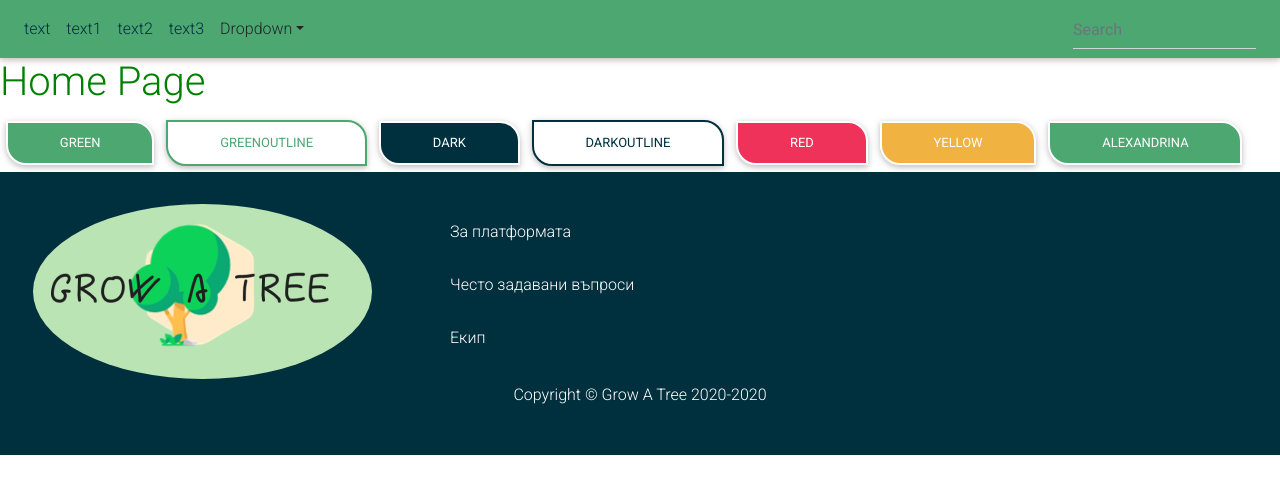
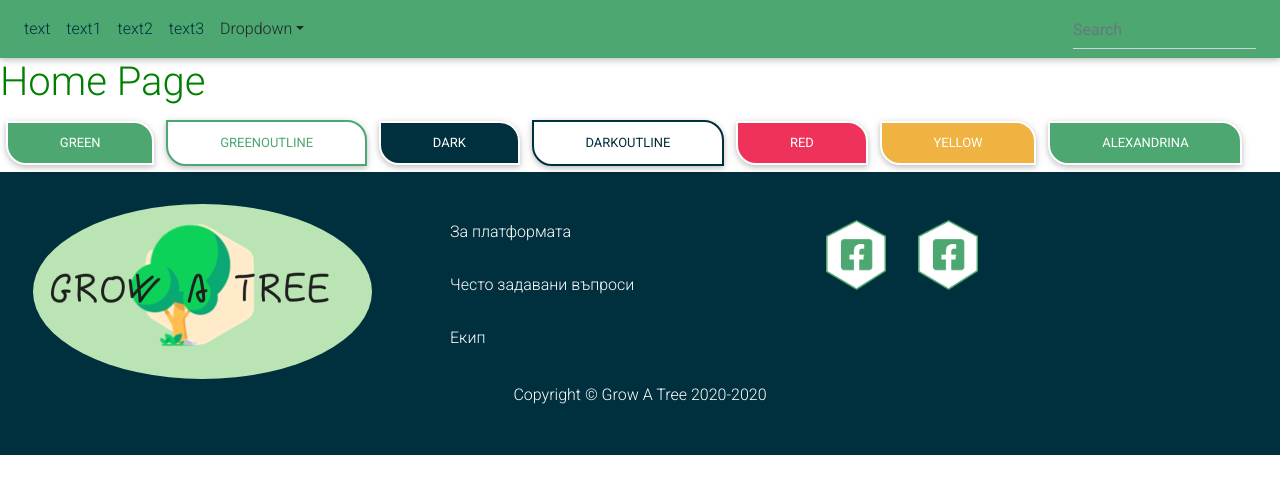
Before and after one commit to Svetloslav15/Grow-a-tree, a React (Create React App) app in the folder src/FrontEnd/: page / in a window 1280 px wide. Shown: the top 494 px of the page. Built offline with nearby package versions, Linux system fonts and the light colour scheme.

Commit message:
add icons

```diff
--- a/src/FrontEnd/src/components/common/Footer/Footer.jsx
+++ b/src/FrontEnd/src/components/common/Footer/Footer.jsx
@@ -2,6 +2,7 @@ import React from 'react';
 import * as style from './Footer.module.scss';
 
 const LogoImage = require('../../../assets/logo.png');
+const FacebookImage = require('../../../assets/facebook.png');
 
 const Footer = () => (
   <div className={`${style.wrapper}`}>
@@ -14,6 +15,10 @@ const Footer = () => (
               <a href="#" className={`${style.link} col-md-12`}>Често задавани въпроси</a>
               <a href="#" className={`${style.link} col-md-12`}>Екип</a>
           </div>
+          <div className={`${style.iconsWrapper}`}>
+              <img className={`${style.icon}`} src={FacebookImage} alt='Grow A Tree Facebook'/>
+              <img className={`${style.icon}`} src={FacebookImage} alt='Grow A Tree Instagram'/>
+          </div>
       </div>
       <p className='text-center mt-sm-1'>Copyright © Grow A Tree 2020-{new Date().getFullYear()}</p>
   </div>
--- a/src/FrontEnd/src/components/common/Footer/Footer.module.scss
+++ b/src/FrontEnd/src/components/common/Footer/Footer.module.scss
@@ -20,3 +20,10 @@
 .link:hover {
   color: #4CA771;
 }
+.iconsWrapper {
+
+}
+.icon {
+  width: 60px;
+  margin: 1em;
+}
```
Also changed, not shown: src/FrontEnd/src/assets/facebook.png (added).
